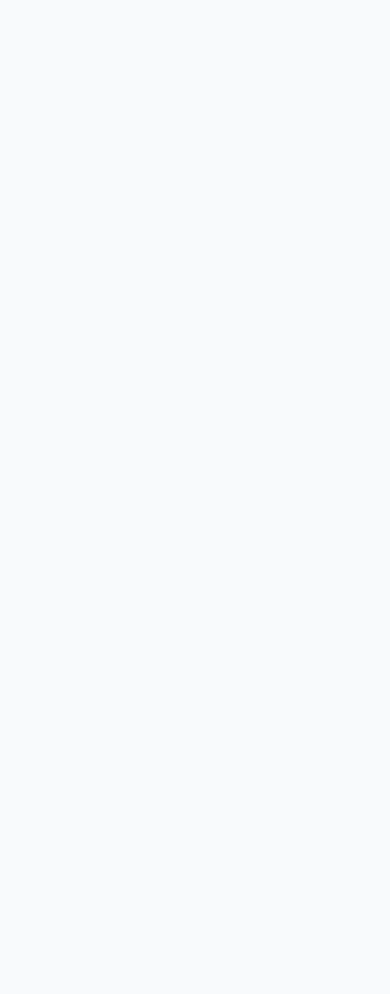
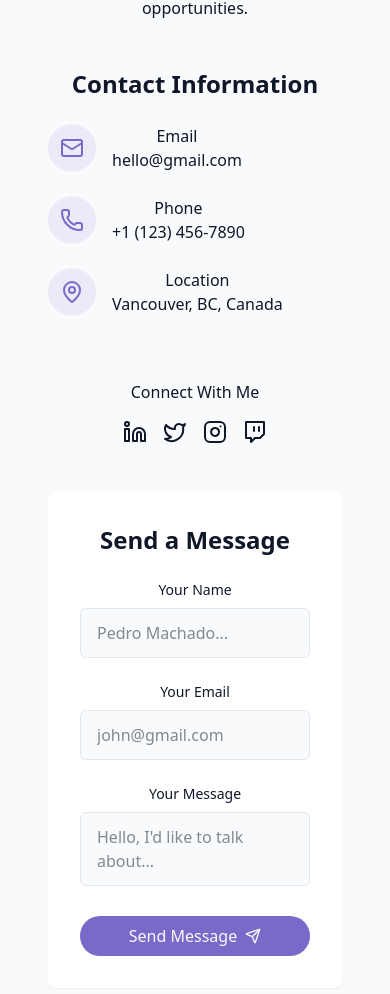
Before and after one commit to hoangquymui/portfolio, a React (Vite) app: page / in a window 390 px wide. Shown: the part 7430-8424 px from the top of the page. Before the commit the page ends 7314 px from the top, so only its background shows below. Built offline with nearby package versions, Linux system fonts and the light colour scheme.

Commit message:
add Contact Components

```diff
--- /dev/null
+++ b/src/components/ContactSection.jsx
@@ -0,0 +1,185 @@
+import {
+  Instagram,
+  Linkedin,
+  Mail,
+  MapPin,
+  Phone,
+  Send,
+  Twitch,
+  Twitter,
+} from "lucide-react";
+import { cn } from "@/lib/utils";
+import { useToast } from "@/hooks/use-toast";
+import { useState } from "react";
+
+export const ContactSection = () => {
+  const { toast } = useToast();
+  const [isSubmitting, setIsSubmitting] = useState(false);
+
+  const handleSubmit = (e) => {
+    e.preventDefault();
+
+    setIsSubmitting(true);
+
+    setTimeout(() => {
+      toast({
+        title: "Message sent!",
+        description: "Thank you for your message. I'll get back to you soon.",
+      });
+      setIsSubmitting(false);
+    }, 1500);
+  };
+  return (
+    <section id="contact" className="py-15 px-4 relative bg-secondary/30">
+      <div className="container mx-auto max-w-5xl">
+        <h2 className="text-3xl md:text-4xl font-bold mb-4 text-center">
+          Get In <span className="text-primary"> Touch</span>
+        </h2>
+
+        <p className="text-center text-muted-foreground mb-12 max-w-2xl mx-auto">
+          Have a project in mind or want to collaborate? Feel free to reach out.
+          I'm always open to discussing new opportunities.
+        </p>
+
+        <div className="grid grid-cols-1 md:grid-cols-2 gap-12">
+          <div className="space-y-8">
+            <h3 className="text-2xl font-semibold mb-6">
+              {" "}
+              Contact Information
+            </h3>
+
+            <div className="space-y-6 justify-center">
+              <div className="flex items-start space-x-4">
+                <div className="p-3 rounded-full bg-primary/10">
+                  <Mail className="h-6 w-6 text-primary" />{" "}
+                </div>
+                <div>
+                  <h4 className="font-medium"> Email</h4>
+                  <a
+                    href="mailto:hello@gmail.com"
+                    className="text-muted-foreground hover:text-primary transition-colors"
+                  >
+                    hello@gmail.com
+                  </a>
+                </div>
+              </div>
+              <div className="flex items-start space-x-4">
+                <div className="p-3 rounded-full bg-primary/10">
+                  <Phone className="h-6 w-6 text-primary" />{" "}
+                </div>
+                <div>
+                  <h4 className="font-medium"> Phone</h4>
+                  <a
+                    href="tel:+11234567890"
+                    className="text-muted-foreground hover:text-primary transition-colors"
+                  >
+                    +1 (123) 456-7890
+                  </a>
+                </div>
+              </div>
+              <div className="flex items-start space-x-4">
+                <div className="p-3 rounded-full bg-primary/10">
+                  <MapPin className="h-6 w-6 text-primary" />{" "}
+                </div>
+                <div>
+                  <h4 className="font-medium"> Location</h4>
+                  <a className="text-muted-foreground hover:text-primary transition-colors">
+                    Vancouver, BC, Canada
+                  </a>
+                </div>
+              </div>
+            </div>
+
+            <div className="pt-8">
+              <h4 className="font-medium mb-4"> Connect With Me</h4>
+              <div className="flex space-x-4 justify-center">
+                <a href="#" target="_blank">
+                  <Linkedin />
+                </a>
+                <a href="#" target="_blank">
+                  <Twitter />
+                </a>
+                <a href="#" target="_blank">
+                  <Instagram />
+                </a>
+                <a href="#" target="_blank">
+                  <Twitch />
+                </a>
+              </div>
+            </div>
+          </div>
+
+          <div
+            className="bg-card p-8 rounded-lg shadow-xs"
+            onSubmit={handleSubmit}
+          >
+            <h3 className="text-2xl font-semibold mb-6"> Send a Message</h3>
+
+            <form className="space-y-6">
+              <div>
+                <label
+                  htmlFor="name"
+                  className="block text-sm font-medium mb-2"
+                >
+                  Your Name
+                </label>
+                <input
+                  type="text"
+                  id="name"
+                  name="name"
+                  required
+                  className="w-full px-4 py-3 rounded-md border border-input bg-background focus:outline-hidden foucs:ring-2 focus:ring-primary"
+                  placeholder="Pedro Machado..."
+                />
+              </div>
+
+              <div>
+                <label
+                  htmlFor="email"
+                  className="block text-sm font-medium mb-2"
+                >
+                  Your Email
+                </label>
+                <input
+                  type="email"
+                  id="email"
+                  name="email"
+                  required
+                  className="w-full px-4 py-3 rounded-md border border-input bg-background focus:outline-hidden foucs:ring-2 focus:ring-primary"
+                  placeholder="john@gmail.com"
+                />
+              </div>
+
+              <div>
+                <label
+                  htmlFor="message"
+                  className="block text-sm font-medium mb-2"
+                >
+                  Your Message
+                </label>
+                <textarea
+                  id="message"
+                  name="message"
+                  required
+                  className="w-full px-4 py-3 rounded-md border border-input bg-background focus:outline-hidden foucs:ring-2 focus:ring-primary resize-none"
+                  placeholder="Hello, I'd like to talk about..."
+                />
+              </div>
+
+              <button
+                type="submit"
+                disabled={isSubmitting}
+                className={cn(
+                  "cosmic-button w-full flex items-center justify-center gap-2"
+                )}
+              >
+                {isSubmitting ? "Sending..." : "Send Message"}
+                <Send size={16} />
+              </button>
+            </form>
+          </div>
+        </div>
+      </div>
+    </section>
+  );
+};
--- a/src/components/ProjectsSection.jsx
+++ b/src/components/ProjectsSection.jsx
@@ -34,7 +34,7 @@
 
 export const ProjectsSection = () => {
   return (
-    <section id="projects" className="py-24 px-4 relative">
+    <section id="projects" className="py-15 px-4 relative">
       <div className="container mx-auto max-w-5xl">
         <h2 className="text-3xl md:text-4xl font-bold mb-4 text-center">
           {" "}
--- a/src/pages/Home.jsx
+++ b/src/pages/Home.jsx
@@ -5,6 +5,7 @@
 import { AboutMe } from "@/components/AboutMe";
 import { SkillsSection } from "@/components/SkillsSection";
 import { ProjectsSection } from "@/components/ProjectsSection";
+import { ContactSection } from "@/components/ContactSection.jsx";
 
 export const Home = () => {
   return (
@@ -21,6 +22,7 @@
         <AboutMe />
         <SkillsSection />
         <ProjectsSection />
+        <ContactSection />
       </main>
 
       {/* Footer */}
```
